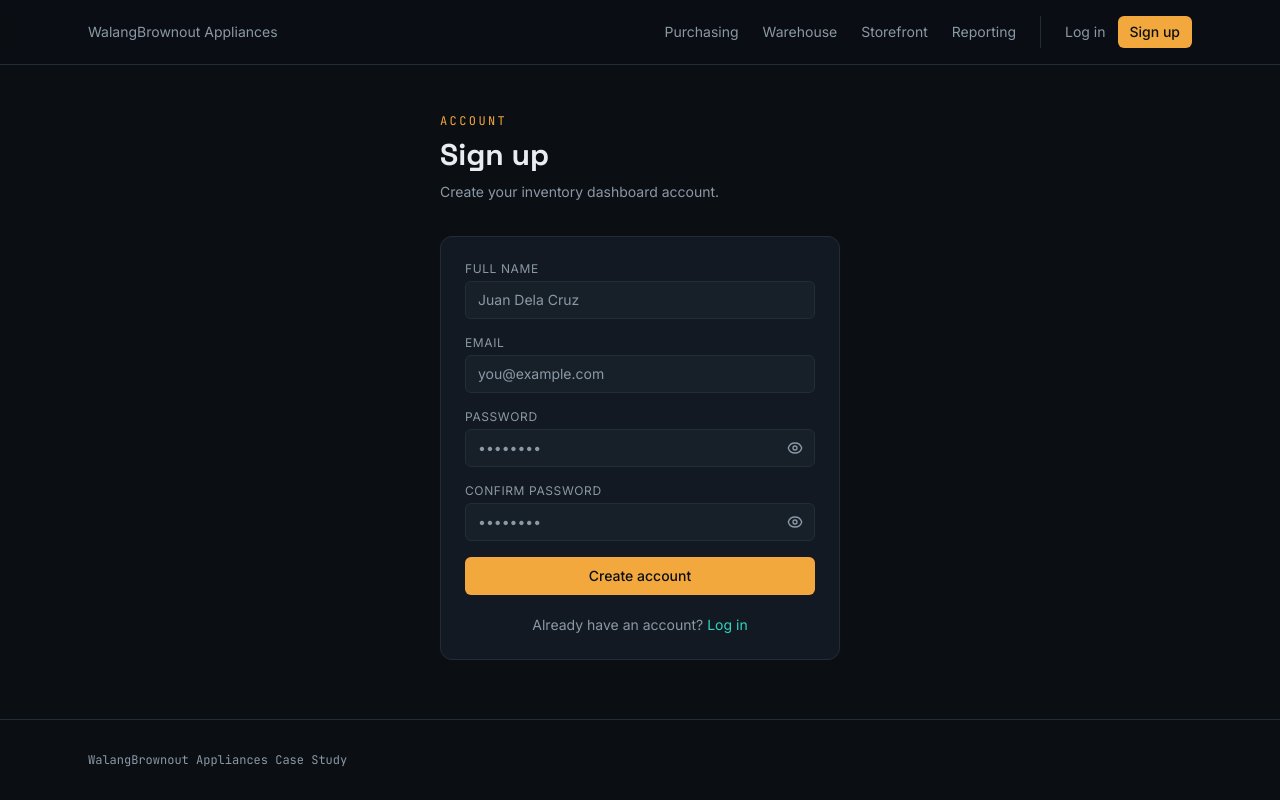
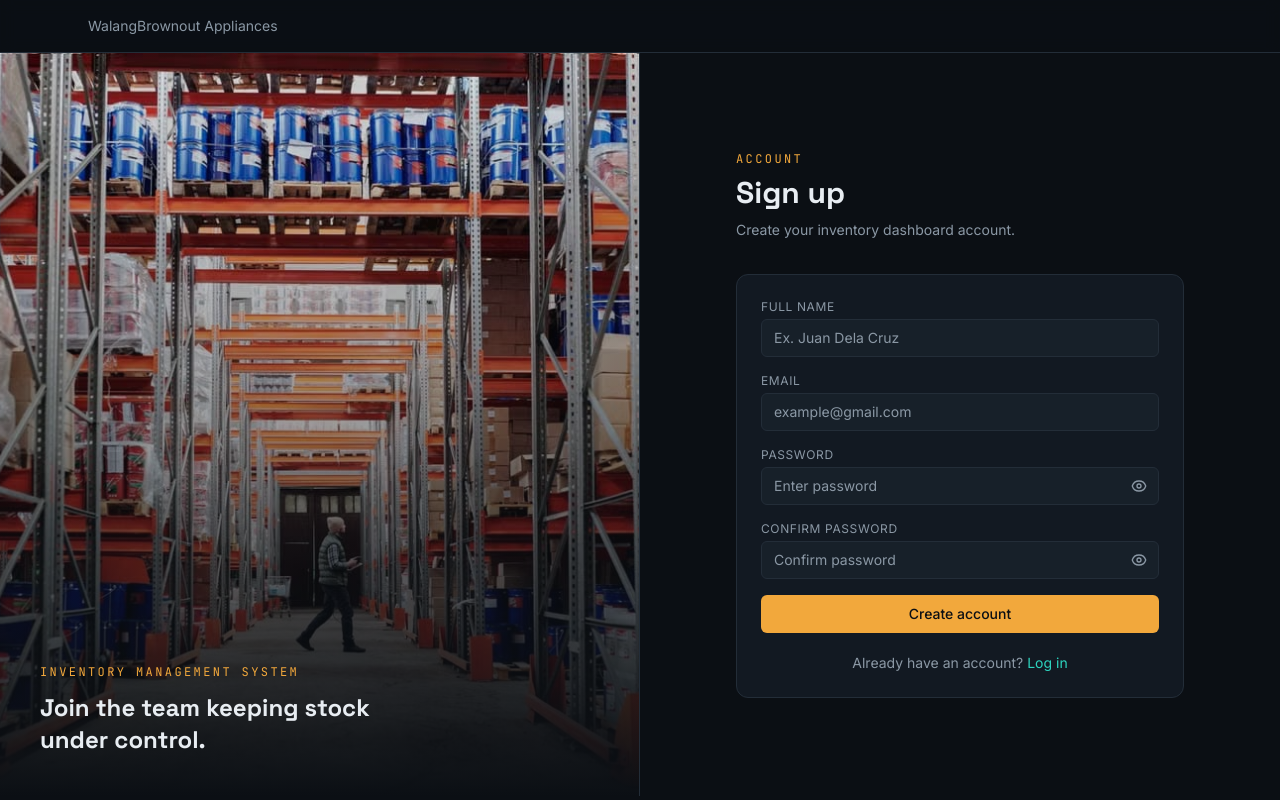
Before and after one commit to alexkeithvasquez/WalangBrownout-Appliances, a React (Vite) app: page /signup in a window 1280 px wide. Built offline with nearby package versions, Linux system fonts and the light colour scheme.

Commit message:
Add auth background images, update Home hero, hide footer on module pages, add protected routes

```diff
--- a/src/App.jsx
+++ b/src/App.jsx
@@ -1,6 +1,7 @@
-import { BrowserRouter, Routes, Route, Link } from 'react-router-dom'
+import { BrowserRouter, Routes, Route, Link, useLocation } from 'react-router-dom'
 import Navbar from './components/common/Navbar'
 import Footer from './components/common/Footer'
+import ProtectedRoute from './components/common/ProtectedRoute'
 import Home from './components/Home'
 import PurchasingDashboard from './components/PurchasingDashboard'
 import WarehouseScannerApp from './components/WarehouseScannerApp'
@@ -24,26 +25,74 @@ function NotFound() {
   )
 }
 
+function AppLayout() {
+  const location = useLocation()
+
+  // Only show footer on these paths
+  const showFooter = ['/'].includes(location.pathname)
+
+  return (
+    <div className="flex min-h-screen flex-col bg-bg font-body text-ink">
+      <Navbar />
+      <div className="flex-1">
+        <Routes>
+          <Route path="/login" element={<Login />} />
+          <Route path="/signup" element={<Signup />} />
+
+          <Route
+            path="/"
+            element={
+              <ProtectedRoute>
+                <Home />
+              </ProtectedRoute>
+            }
+          />
+          <Route
+            path="/purchasing"
+            element={
+              <ProtectedRoute>
+                <PurchasingDashboard />
+              </ProtectedRoute>
+            }
+          />
+          <Route
+            path="/warehouse"
+            element={
+              <ProtectedRoute>
+                <WarehouseScannerApp />
+              </ProtectedRoute>
+            }
+          />
+          <Route
+            path="/storefront"
+            element={
+              <ProtectedRoute>
+                <OnlineStorefront />
+              </ProtectedRoute>
+            }
+          />
+          <Route
+            path="/reporting"
+            element={
+              <ProtectedRoute>
+                <ManagementReporting />
+              </ProtectedRoute>
+            }
+          />
+
+          <Route path="*" element={<NotFound />} />
+        </Routes>
+      </div>
+      {showFooter && <Footer />}
+    </div>
+  )
+}
+
 function App() {
   return (
     <AuthProvider>
       <BrowserRouter>
-        <div className="flex min-h-screen flex-col bg-bg font-body text-ink">
-          <Navbar />
-          <div className="flex-1">
-            <Routes>
-              <Route path="/" element={<Home />} />
-              <Route path="/purchasing" element={<PurchasingDashboard />} />
-              <Route path="/warehouse" element={<WarehouseScannerApp />} />
-              <Route path="/storefront" element={<OnlineStorefront />} />
-              <Route path="/reporting" element={<ManagementReporting />} />
-              <Route path="/login" element={<Login />} />
-              <Route path="/signup" element={<Signup />} />
-              <Route path="*" element={<NotFound />} />
-            </Routes>
-          </div>
-          <Footer />
-        </div>
+        <AppLayout />
       </BrowserRouter>
     </AuthProvider>
   )
--- a/src/components/Home.jsx
+++ b/src/components/Home.jsx
@@ -10,7 +10,7 @@ export default function Home() {
         <div
           className="absolute inset-0 h-full w-full opacity-40"
           style={{
-            backgroundImage: 'url("/solar.jpg")',
+            backgroundImage: 'url("/home-bg.avif")',
             backgroundSize: 'cover',
             backgroundPosition: 'center',
           }}
--- a/src/components/Login.jsx
+++ b/src/components/Login.jsx
@@ -42,7 +42,31 @@ export default function Login() {
   }
 
   return (
-    <main className="mx-auto flex min-h-[70vh] max-w-md flex-col justify-center px-6 py-12">
+    <main className="grid min-h-[calc(100vh-57px)] grid-cols-1 lg:grid-cols-2">
+      {/* Image side */}
+      <div className="relative hidden overflow-hidden border-r border-border lg:block">
+        <div
+          className="absolute inset-0 h-full w-full"
+          style={{
+            backgroundImage: 'url("/login-bg.jpg")',
+            backgroundSize: 'cover',
+            backgroundPosition: 'center',
+          }}
+        />
+        <div className="pointer-events-none absolute inset-0 bg-gradient-to-t from-bg via-bg/40 to-bg/10" />
+        <div className="relative flex h-full flex-col justify-end p-10">
+          <p className="font-mono text-xs uppercase tracking-[0.2em] text-power">
+            Inventory Management System
+          </p>
+          <h2 className="mt-3 max-w-sm font-display text-2xl font-bold text-ink">
+            Real-time visibility across every module.
+          </h2>
+        </div>
+      </div>
+
+      {/* Form side */}
+      <div className="flex flex-col justify-center px-6 py-12">
+        <div className="mx-auto w-full max-w-md">
           <PageHeader eyebrow="Account" title="Log in" subtitle="Access your inventory dashboard." />
 
           <Card className="p-6">
@@ -55,7 +79,7 @@ export default function Login() {
                   type="email"
                   value={email}
                   onChange={(e) => setEmail(e.target.value)}
-              placeholder="you@example.com"
+                  placeholder="example@gmail.com"
                   className="w-full rounded-md border border-border bg-surface-2 px-3 py-2 text-sm text-ink placeholder:text-muted focus-visible:outline focus-visible:outline-2 focus-visible:outline-power"
                 />
               </div>
@@ -68,7 +92,7 @@ export default function Login() {
                     type={showPassword ? 'text' : 'password'}
                     value={password}
                     onChange={(e) => setPassword(e.target.value)}
-                placeholder="••••••••"
+                    placeholder="Enter password"
                     className="w-full rounded-md border border-border bg-surface-2 px-3 py-2 pr-10 text-sm text-ink placeholder:text-muted focus-visible:outline focus-visible:outline-2 focus-visible:outline-power"
                   />
                   <button
@@ -97,6 +121,8 @@ export default function Login() {
               </Link>
             </p>
           </Card>
+        </div>
+      </div>
     </main>
   )
 }
--- a/src/components/Signup.jsx
+++ b/src/components/Signup.jsx
@@ -49,7 +49,31 @@ export default function Signup() {
   }
 
   return (
-    <main className="mx-auto flex min-h-[70vh] max-w-md flex-col justify-center px-6 py-12">
+    <main className="grid min-h-[calc(100vh-57px)] grid-cols-1 lg:grid-cols-2">
+      {/* Image side */}
+      <div className="relative hidden overflow-hidden border-r border-border lg:block">
+        <div
+          className="absolute inset-0 h-full w-full"
+          style={{
+            backgroundImage: 'url("/login-bg.jpg")',
+            backgroundSize: 'cover',
+            backgroundPosition: 'center',
+          }}
+        />
+        <div className="pointer-events-none absolute inset-0 bg-gradient-to-t from-bg via-bg/40 to-bg/10" />
+        <div className="relative flex h-full flex-col justify-end p-10">
+          <p className="font-mono text-xs uppercase tracking-[0.2em] text-power">
+            Inventory Management System
+          </p>
+          <h2 className="mt-3 max-w-sm font-display text-2xl font-bold text-ink">
+            Join the team keeping stock under control.
+          </h2>
+        </div>
+      </div>
+
+      {/* Form side */}
+      <div className="flex flex-col justify-center px-6 py-12">
+        <div className="mx-auto w-full max-w-md">
           <PageHeader eyebrow="Account" title="Sign up" subtitle="Create your inventory dashboard account." />
 
           <Card className="p-6">
@@ -62,7 +86,7 @@ export default function Signup() {
                   type="text"
                   value={name}
                   onChange={(e) => setName(e.target.value)}
-              placeholder="Juan Dela Cruz"
+                  placeholder="Ex. Juan Dela Cruz"
                   className="w-full rounded-md border border-border bg-surface-2 px-3 py-2 text-sm text-ink placeholder:text-muted focus-visible:outline focus-visible:outline-2 focus-visible:outline-power"
                 />
               </div>
@@ -74,7 +98,7 @@ export default function Signup() {
                   type="email"
                   value={email}
                   onChange={(e) => setEmail(e.target.value)}
-              placeholder="you@example.com"
+                  placeholder="example@gmail.com"
                   className="w-full rounded-md border border-border bg-surface-2 px-3 py-2 text-sm text-ink placeholder:text-muted focus-visible:outline focus-visible:outline-2 focus-visible:outline-power"
                 />
               </div>
@@ -87,7 +111,7 @@ export default function Signup() {
                     type={showPassword ? 'text' : 'password'}
                     value={password}
                     onChange={(e) => setPassword(e.target.value)}
-                placeholder="••••••••"
+                    placeholder="Enter password"
                     className="w-full rounded-md border border-border bg-surface-2 px-3 py-2 pr-10 text-sm text-ink placeholder:text-muted focus-visible:outline focus-visible:outline-2 focus-visible:outline-power"
                   />
                   <button
@@ -110,7 +134,7 @@ export default function Signup() {
                     type={showConfirmPassword ? 'text' : 'password'}
                     value={confirmPassword}
                     onChange={(e) => setConfirmPassword(e.target.value)}
-                placeholder="••••••••"
+                    placeholder="Confirm password"
                     className="w-full rounded-md border border-border bg-surface-2 px-3 py-2 pr-10 text-sm text-ink placeholder:text-muted focus-visible:outline focus-visible:outline-2 focus-visible:outline-power"
                   />
                   <button
@@ -139,6 +163,8 @@ export default function Signup() {
               </Link>
             </p>
           </Card>
+        </div>
+      </div>
     </main>
   )
 }
--- a/src/components/common/Navbar.jsx
+++ b/src/components/common/Navbar.jsx
@@ -20,12 +20,14 @@ export default function Navbar() {
   return (
     <header className="sticky top-0 z-20 border-b border-border bg-bg/90 backdrop-blur">
       <div className="mx-auto flex max-w-6xl items-center justify-between px-6 py-4">
-        <Link to="/" className="flex items-baseline gap-2" onClick={closeMenu}>
+        <Link to={currentUser ? '/' : '/login'} className="flex items-baseline gap-2" onClick={closeMenu}>
           <span className="font-body text-sm text-muted">
             WalangBrownout Appliances
           </span>
         </Link>
 
+        {currentUser && (
+          <>
             {/* Desktop nav */}
             <nav className="hidden items-center gap-6 md:flex" aria-label="Modules">
               {LINKS.map((link) => (
@@ -42,26 +44,12 @@ export default function Navbar() {
                 </NavLink>
               ))}
 
-          {currentUser ? (
               <div className="flex items-center gap-3 border-l border-border pl-6">
                 <span className="text-sm text-muted">Hi, {currentUser.name}</span>
                 <button onClick={logout} className="text-sm text-danger hover:underline">
                   Log out
                 </button>
               </div>
-          ) : (
-            <div className="flex items-center gap-3 border-l border-border pl-6">
-              <Link to="/login" className="text-sm text-muted hover:text-ink">
-                Log in
-              </Link>
-              <Link
-                to="/signup"
-                className="rounded-md bg-power px-3 py-1.5 text-sm font-medium text-bg hover:bg-power/90"
-              >
-                Sign up
-              </Link>
-            </div>
-          )}
             </nav>
 
             {/* Mobile menu button */}
@@ -80,10 +68,12 @@ export default function Navbar() {
                 )}
               </svg>
             </button>
+          </>
+        )}
       </div>
 
       {/* Mobile dropdown */}
-      {open && (
+      {currentUser && open && (
         <nav className="border-t border-border px-6 py-4 md:hidden" aria-label="Modules">
           <div className="flex flex-col gap-4">
             {LINKS.map((link) => (
@@ -102,8 +92,6 @@ export default function Navbar() {
             ))}
 
             <div className="mt-2 flex flex-col gap-3 border-t border-border pt-4">
-              {currentUser ? (
-                <>
               <span className="text-sm text-muted">Hi, {currentUser.name}</span>
               <button
                 onClick={() => {
@@ -114,21 +102,6 @@ export default function Navbar() {
               >
                 Log out
               </button>
-                </>
-              ) : (
-                <>
-                  <Link to="/login" onClick={closeMenu} className="text-sm text-muted hover:text-ink">
-                    Log in
-                  </Link>
-                  <Link
-                    to="/signup"
-                    onClick={closeMenu}
-                    className="inline-block w-fit rounded-md bg-power px-3 py-1.5 text-sm font-medium text-bg hover:bg-power/90"
-                  >
-                    Sign up
-                  </Link>
-                </>
-              )}
             </div>
           </div>
         </nav>
--- /dev/null
+++ b/src/components/common/ProtectedRoute.jsx
@@ -0,0 +1,12 @@
+import { Navigate } from 'react-router-dom'
+import { useAuth } from '../../context/AuthContext'
+
+export default function ProtectedRoute({ children }) {
+  const { currentUser } = useAuth()
+
+  if (!currentUser) {
+    return <Navigate to="/login" replace />
+  }
+
+  return children
+}
```
Also changed, not shown: public/home-bg.avif (added), public/login-bg.jpg (added). Lines whose indentation alone changed are shown as unchanged.
